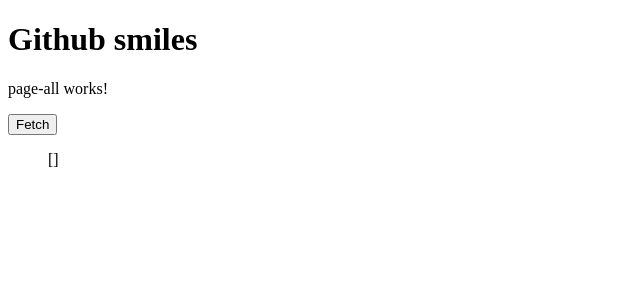
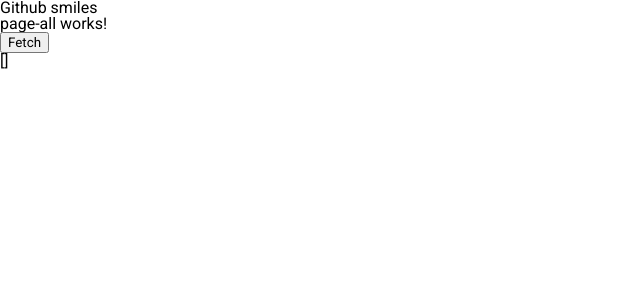
Before and after one commit to manInit/smiles, an Angular app: page / in a window 1280 px wide. Shown: the top 300 px of the page, without its empty margins (0-640 px from the left). Built offline with nearby package versions, Linux system fonts and the light colour scheme.

Commit message:
make global styles file

```diff
--- a/src/styles.scss
+++ b/src/styles.scss
@@ -1,2 +1,7 @@
-@import 'styles/variables';
-@import 'styles/fonts';
+@import './styles/reset';
+@import './styles/variables';
+@import './styles/fonts';
+
+* {
+  font-family: 'Roboto', sans-serif;
+}
--- /dev/null
+++ b/src/styles/_reset.scss
@@ -0,0 +1,49 @@
+/* http://meyerweb.com/eric/tools/css/reset/
+   v2.0 | 20110126
+   License: none (public domain)
+*/
+
+html, body, div, span, applet, object, iframe,
+h1, h2, h3, h4, h5, h6, p, blockquote, pre,
+a, abbr, acronym, address, big, cite, code,
+del, dfn, em, img, ins, kbd, q, s, samp,
+small, strike, strong, sub, sup, tt, var,
+b, u, i, center,
+dl, dt, dd, ol, ul, li,
+fieldset, form, label, legend,
+table, caption, tbody, tfoot, thead, tr, th, td,
+article, aside, canvas, details, embed,
+figure, figcaption, footer, header, hgroup,
+menu, nav, output, ruby, section, summary,
+time, mark, audio, video {
+  margin: 0;
+  padding: 0;
+  border: 0;
+  font-size: 100%;
+  font: inherit;
+  vertical-align: baseline;
+  box-sizing: border-box;
+}
+/* HTML5 display-role reset for older browsers */
+article, aside, details, figcaption, figure,
+footer, header, hgroup, menu, nav, section {
+  display: block;
+}
+body {
+  line-height: 1;
+}
+ol, ul {
+  list-style: none;
+}
+blockquote, q {
+  quotes: none;
+}
+blockquote:before, blockquote:after,
+q:before, q:after {
+  content: '';
+  content: none;
+}
+table {
+  border-collapse: collapse;
+  border-spacing: 0;
+}
```
